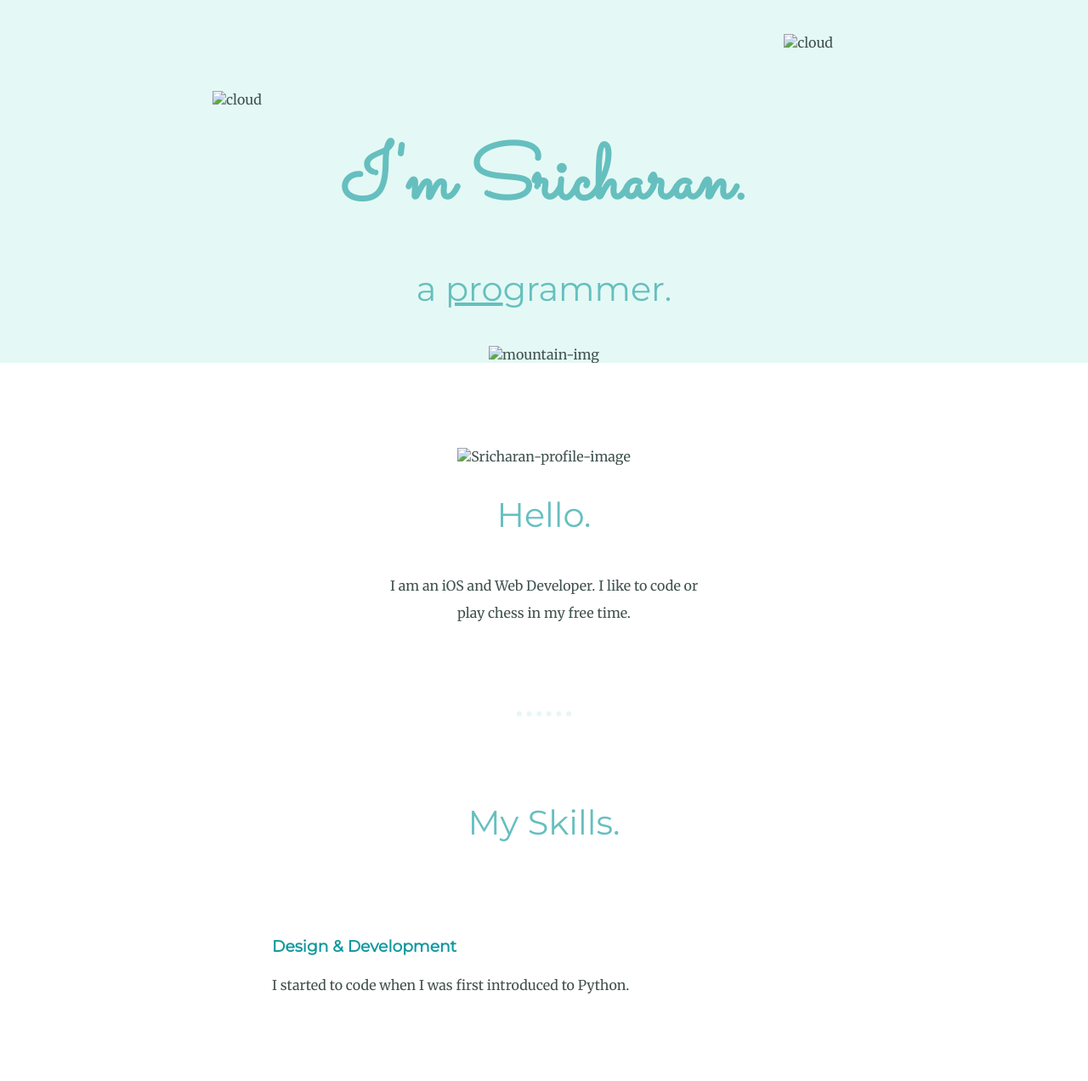
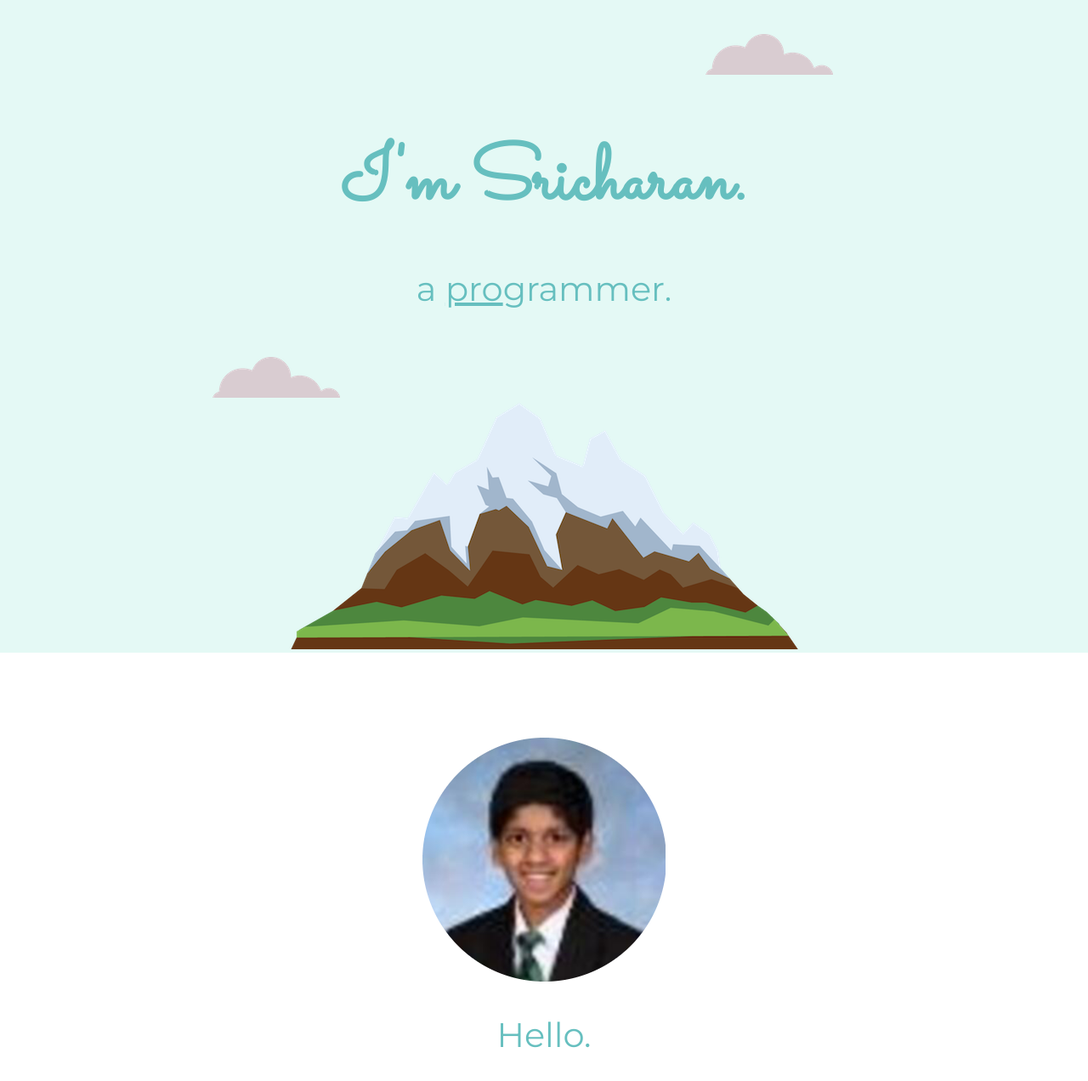
Before and after one commit to procoder737/aboutme-with__css, a plain HTML site: page index.html in a window 1280 px wide. Shown: the top 1272 px of the page at 85% size. Drawn offline with Linux system fonts and the light colour scheme.

Commit message:
Update index.html

```diff
--- a/index.html
+++ b/index.html
@@ -11,32 +11,23 @@
 
 <body>
   <div class="top-container">
-    <img class="top-cloud" src="images/cloud.png" alt="cloud">
+    <img class="top-cloud" src="cloud.png" alt="cloud">
     <div class="title-text">
       <h1>I'm Sricharan.</h1>
       <h2>a <span class="pro">pro</span>grammer.</h2>
     </div>
-    <img class="bottom-cloud" src="images/cloud.png" alt="cloud">
-    <img class="mountain" src="images/mountain.png" alt="mountain-img">
+    <img class="bottom-cloud" src="cloud.png" alt="cloud">
+    <img class="mountain" src="mountain.png" alt="mountain-img">
   </div>
 
   <div class="middle-container">
     <div class="profile">
-      <img src="images/CSS - My Site Images/img12.png" alt="Sricharan-profile-image">
+      <img src="img12.png" alt="Sricharan-profile-image">
       <h2>Hello.</h2>
       <p class="intro">I am an iOS and Web Developer. I like to code or play chess in my free time.</p>
     </div>
     <hr>
-    <div class="skills">
-      <h2>My Skills.</h2>
-      <div class="skill-row">
 
-        <h3>Design & Development</h3>
-        <p>I started to code when I was first introduced to Python.</p>
-
-      </div>
-
-      </div>
     </div>
     <hr>
     <div class="contact-me">
```
